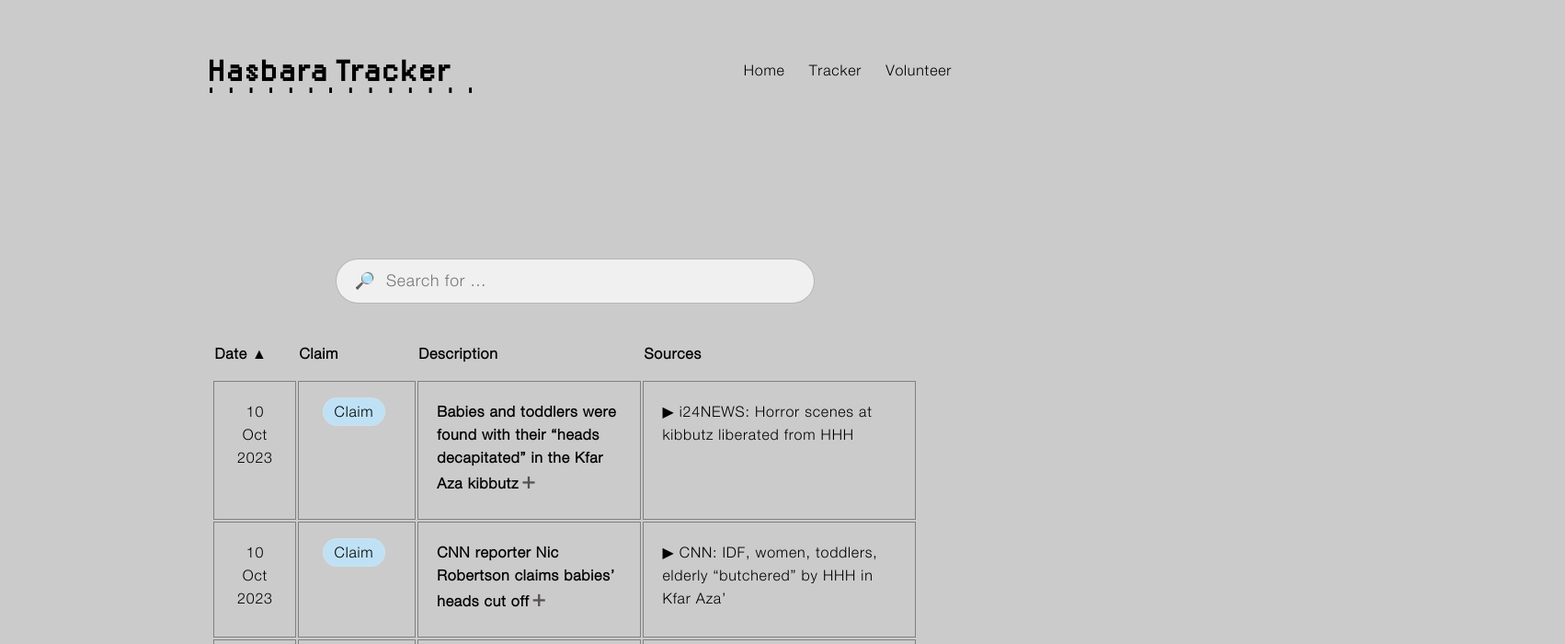
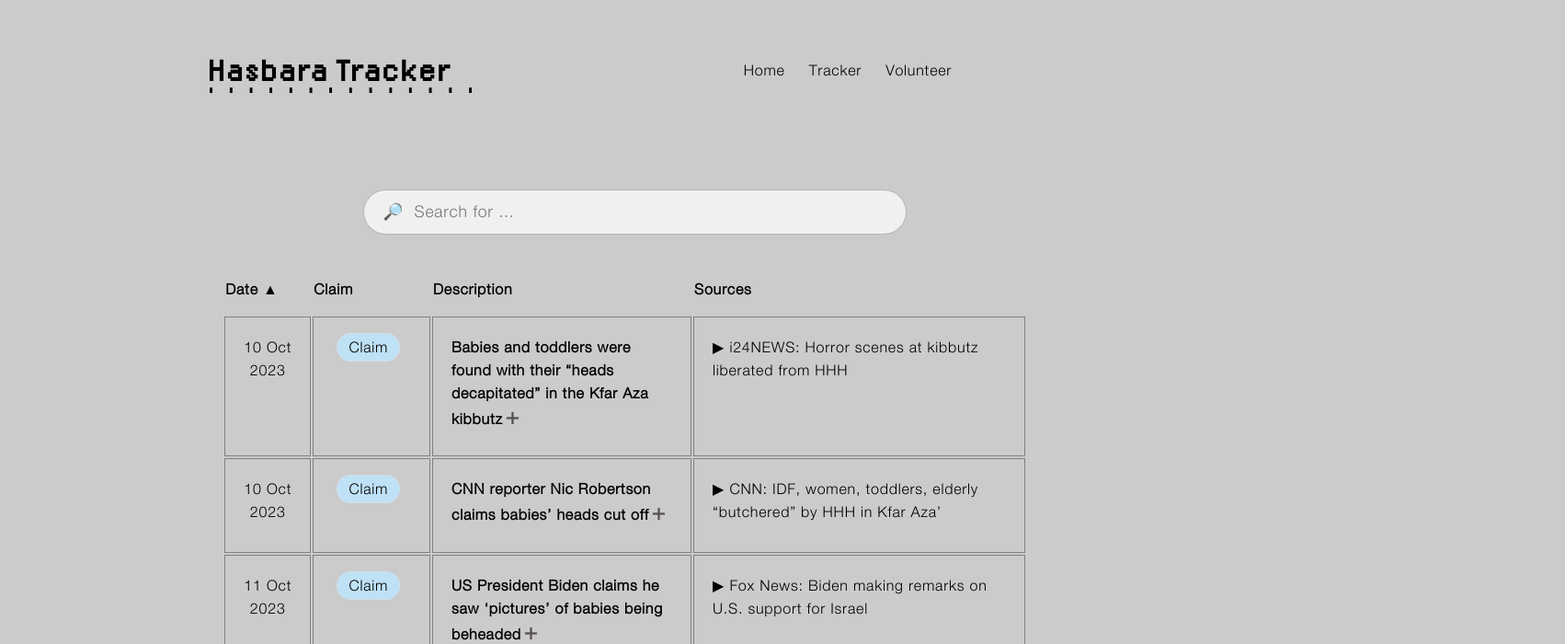
Before and after one commit to tamtzekin/hasbara-tracker, a React (Create React App) app: page /tracker in a window 1280 px wide. Shown: the top 700 px of the page at 92% size, 1702 px wide, since content can reach past the window. Built offline with nearby package versions, Linux system fonts and the light colour scheme.

Commit message:
fixed container pos

```diff
--- a/src/App.css
+++ b/src/App.css
@@ -113,9 +113,6 @@ button.dotted {
     left: 21%;
     margin: 6% 32.5% 0 12%;
     padding-bottom: 10%;
-    width: 100vw;
-    height: 100vw;
-
 }
 
 .header-container {
--- a/src/components/ClaimPage.css
+++ b/src/components/ClaimPage.css
@@ -229,8 +229,8 @@ table.a:hover {
 
 .tracker-container {
    margin-top: 10%;
-   width: 60%;
-   margin-left: -15%;
+   width: 170%;
+   margin-left: -35%;
    /* margin-right: 20%; */
 }
 
```
